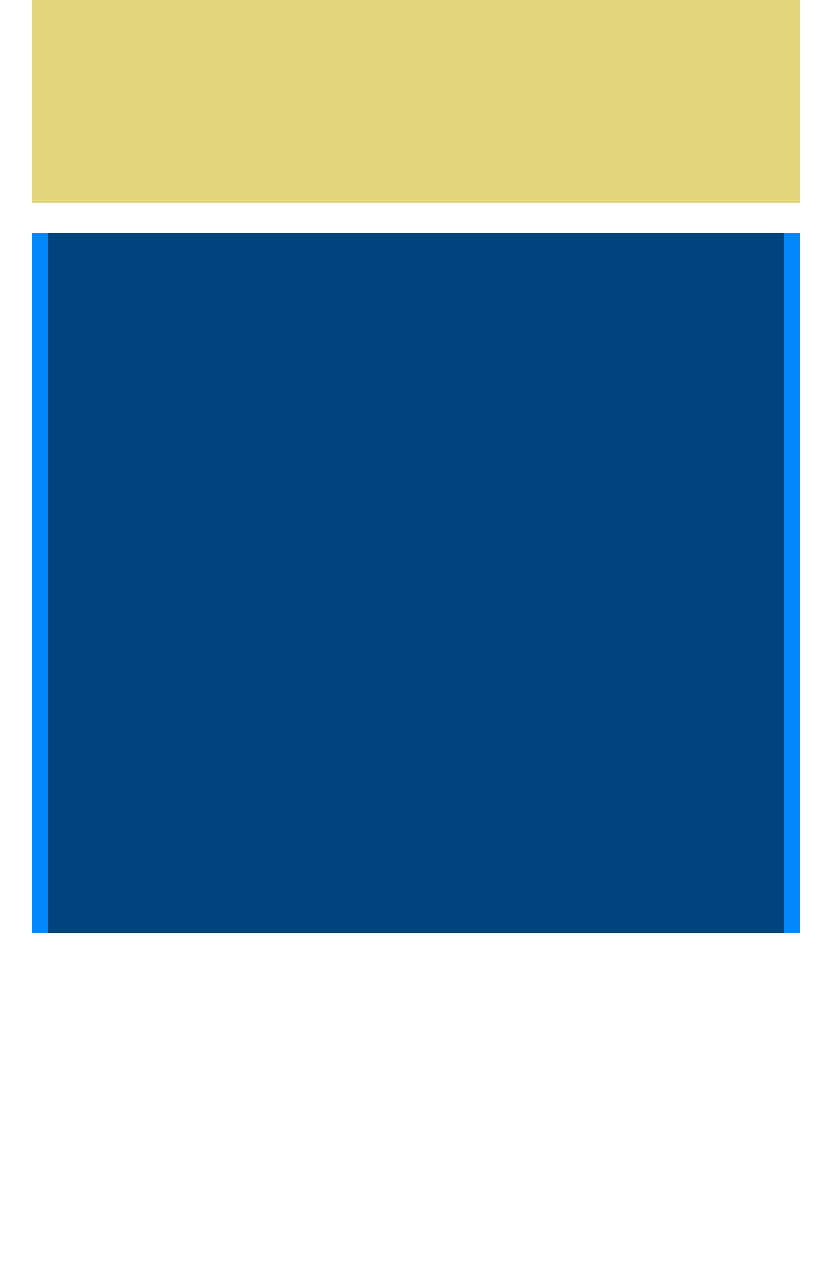
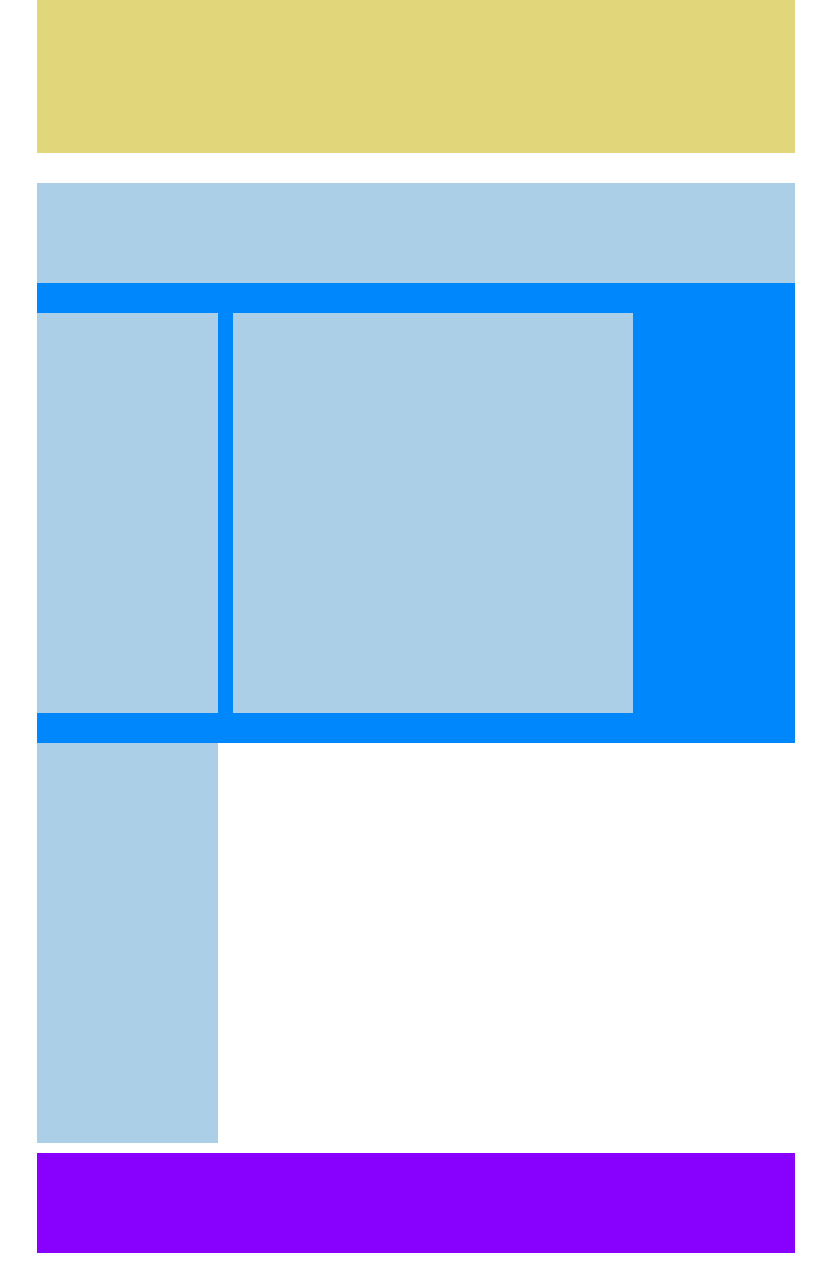
Before and after one commit to Cal-107/htmlcss-struttura-wp, a plain HTML site: page index.html in a window 1280 px wide. Shown: the part 507-1768 px from the top of the page, without its empty margins (224-1055 px from the left). Before the commit the page ends 1440 px from the top, so only its background shows below. Drawn offline with Linux system fonts and the light colour scheme.

Commit message:
add final layout + footer

```diff
--- a/css/main.css
+++ b/css/main.css
@@ -1,7 +1,8 @@
-/* reset and common*/
+reset and common
 * {
     margin: 0;
     padding: 0;
+    box-sizing: border-box;
 }
 
 .container{
@@ -12,16 +13,12 @@
 /* utilities */
 
 .debug-box {
-    background-color: #e579e6;
-    /* border: 1px solid black; */
+    background-color: rgba(0, 0, 0, 0.5);
+    border: 1px solid rgba(0, 0, 0, 0.5);
     height: 50px;
 }
 
 .mt-30 {
-    margin-top: 30px;
-}
-
-.mb-30 {
     margin-top: 30px;
 }
 
@@ -36,22 +33,55 @@
     clear: both;
 }
 
-/* header
-/* header {
-        /* height: 100px; */
-        /* background-color: #e579e6;
-} */
+/* header */
+header {
+    height: 100px;
+    background-color: #e579e6;
+}
 
 /* main */
 
-.content-high .debug-box {
+.content-high {
     background-color: #e1d67a;
+    height: 500px;
 }
 
 .container-2 {
     background-color: #0087fc;
+    height: 560px;
+    /* display: inline-block; */
 }
 
-.container-2 .debug-box {
-    background-color: rgba(0, 0, 0, 0.5);
+.high-section {
+    background-color: #abcfe7;
+    height: 100px;
 }
+
+.sidebar,
+.middle-float {
+    float: left;
+}
+
+.middle-float {
+    width: 48%;
+    background-color: #abcfe7;
+    margin-left: 15px;
+    margin-right: 15px;
+    padding: 0px 18px;
+    height: 400px;
+}
+
+.sidebar {
+    width: 20%;
+    background-color: #abcfe7;
+    padding: 0px 15px;
+    height: 400px;
+}
+
+
+/* footer */
+footer {
+    height: 100px;
+    background-color: #8801fe;
+    margin-top: 10px;
+}
--- a/index.html
+++ b/index.html
@@ -10,16 +10,16 @@
 <body>
     <div class="container">
         <!-- header start -->
-        <header class="mt-30">
-            <div class="debug-box"></div>
-            <div class="debug-box"></div>
-            <div class="debug-box"></div>
+        <header class="mt-30 px-16">
+            <!-- <div class="debug-box">Content</div>
+            <div class="debug-box">Content</div> -->
         </header>
 
         <!-- main -->
         <main class="clearfix">
             <!-- container-1 -->
-            <section class="content-high mt-30">
+            <section class="content-high mt-30 px-16">
+                <!-- <div class="debug-box"></div>
                 <div class="debug-box"></div>
                 <div class="debug-box"></div>
                 <div class="debug-box"></div>
@@ -28,32 +28,49 @@
                 <div class="debug-box"></div>
                 <div class="debug-box"></div>
                 <div class="debug-box"></div>
-                <div class="debug-box"></div>
-                <div class="debug-box"></div>
+                <div class="debug-box"></div> -->
             </section>
 
             <!-- container 2 -->
-            <section class="container-2 mt-30 px-16">
-                <div class="debug-box"></div>
-                <div class="debug-box"></div>
-                <div class="debug-box"></div>
-                <div class="debug-box"></div>
-                <div class="debug-box"></div>
-                <div class="debug-box"></div>
-                <div class="debug-box"></div>
-                <div class="debug-box"></div>
-                <div class="debug-box"></div>
-                <div class="debug-box"></div>
-                <div class="debug-box"></div>
-                <div class="debug-box"></div>
-                <div class="debug-box"></div>
-                <div class="debug-box"></div>
-            </section>
+            <section class="container-2 mt-30">
+                <div class="high-section">
+                    <!-- <div class="debug-box"></div>
+                    <div class="debug-box"></div> -->
+                </div>
+                <aside class="sidebar mt-30">
+                    <!-- <div class="debug-box">content</div>
+                    <div class="debug-box">content</div>
+                    <div class="debug-box">content</div>
+                    <div class="debug-box">content</div>
+                    <div class="debug-box">content</div>
+                    <div class="debug-box">content</div>
+                    <div class="debug-box">content</div>
+                    <div class="debug-box">content</div> -->
+                </aside>
+                <div class="middle-float box mt-30">
+                    <!-- <div class="debug-box">content</div>
+                    <div class="debug-box">content</div>
+                    <div class="debug-box">content</div>
+                    <div class="debug-box">content</div>
+                    <div class="debug-box">content</div>
+                    <div class="debug-box">content</div>
+                    <div class="debug-box">content</div>
+                    <div class="debug-box">content</div> -->
+                </div>
+                <aside class="sidebar mt-30">
+                    <!-- <div class="debug-box">content</div>
+                    <div class="debug-box">content</div>
+                    <div class="debug-box">content</div>
+                    <div class="debug-box">content</div>
+                    <div class="debug-box">content</div>
+                    <div class="debug-box">content</div>
+                    <div class="debug-box">content</div>
+                    <div class="debug-box">content</div> -->
+                </aside>
         </main>
 
         <!-- footer -->
         <footer>
-
         </footer>
     </div>
 </body>
```
